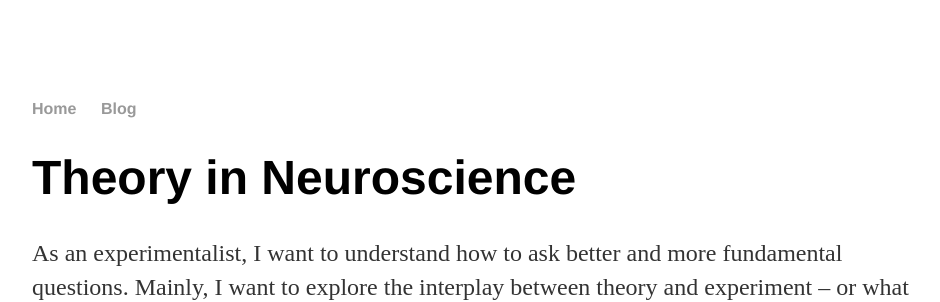
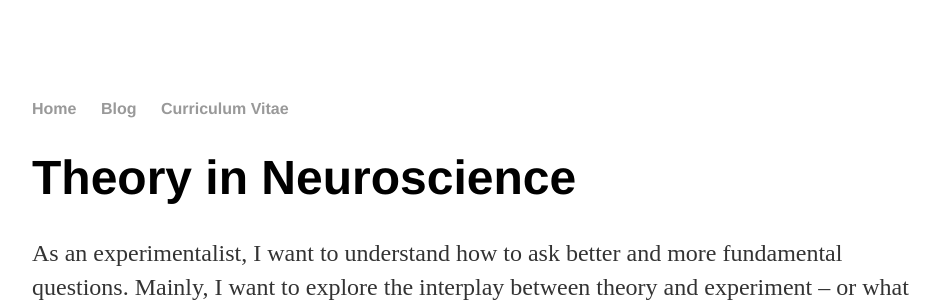
Before and after one commit to bitsandspikes/bitsandspikes.github.io, a Jekyll site: the page built from index.html, in a window 1280 px wide. Shown: the top 302 px of the page, without its empty margins (160-1100 px from the left). Built offline with Jekyll 4.4.1, drawn with Linux system fonts in a browser that asks for light colours.

Commit message:
Update default.html

```diff
--- a/_layouts/default.html
+++ b/_layouts/default.html
@@ -11,6 +11,7 @@
 	    		<ul>
 	        		<li><a href="/">Home</a></li>
 				<li><a href="/blog">Blog</a></li>
+				<li><a href = "/"> Curriculum Vitae </a></li>
 
 	    		</ul>
 			</nav>
```
